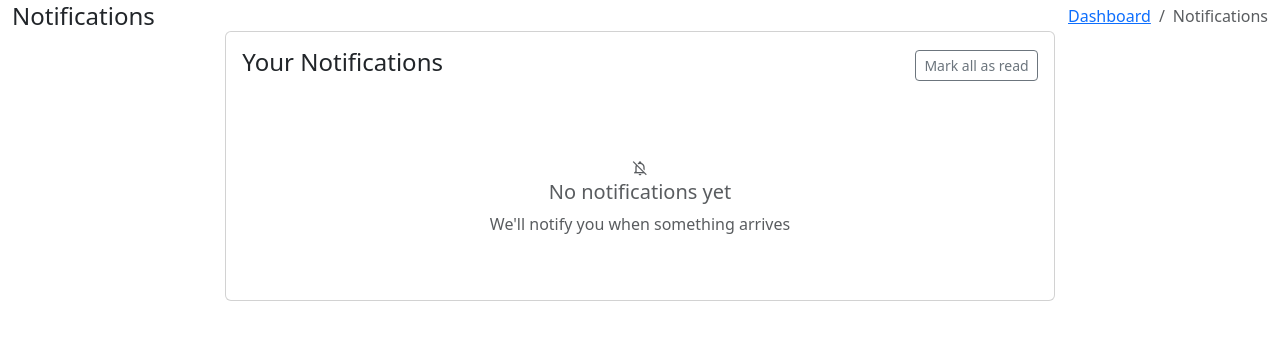
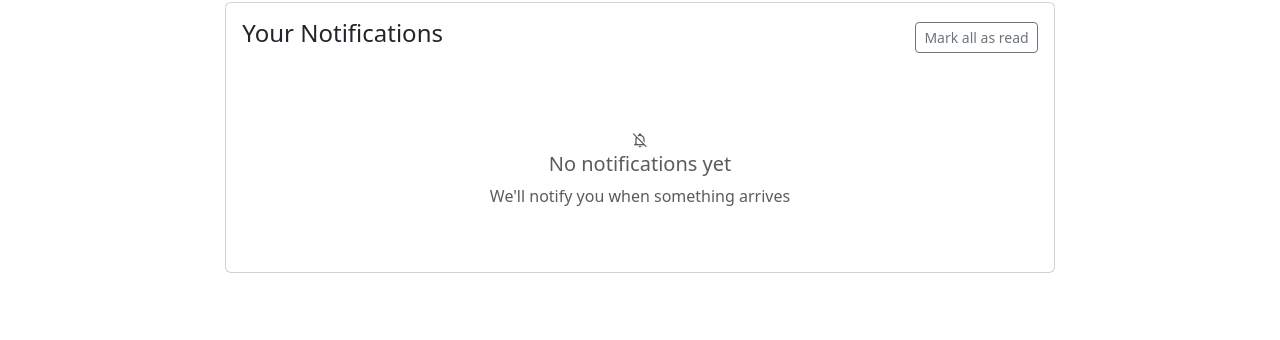
Before and after one commit to the-roshandahal/thesis, a Django app: page /notifications/ in a window 1280 px wide. Shown: the part 297-637 px from the top of the page. Run offline with Django 5.2, Linux system fonts and the light colour scheme; a user stored in the database is signed in; data comes from the database, SQL or seed files in the repository; both versions use the stored data as it was after the commit; some libraries are stand-ins or nearby versions.

Commit message:
notification

```diff
--- a/templates/view_all_notification.html
+++ b/templates/view_all_notification.html
@@ -5,21 +5,6 @@
     <div class="page-content">
         <div class="container-fluid">
             <!-- Page title and breadcrumb -->
-            <div class="row">
-                <div class="col-12">
-                    <div class="page-title-box d-flex align-items-center justify-content-between">
-                        <h4 class="mb-0 font-size-18">Notifications</h4>
-                        <div class="page-title-right">
-                            <ol class="breadcrumb m-0">
-                                <li class="breadcrumb-item"><a href="javascript: void(0);">Dashboard</a></li>
-                                <li class="breadcrumb-item active">Notifications</li>
-                            </ol>
-                        </div>
-                    </div>
-                </div>
-            </div>
-
-            <!-- Notifications content -->
             <div class="row">
                 <div class="col-lg-8 mx-auto">
                     <div class="card">
```
Also changed, not shown: db.sqlite3.
